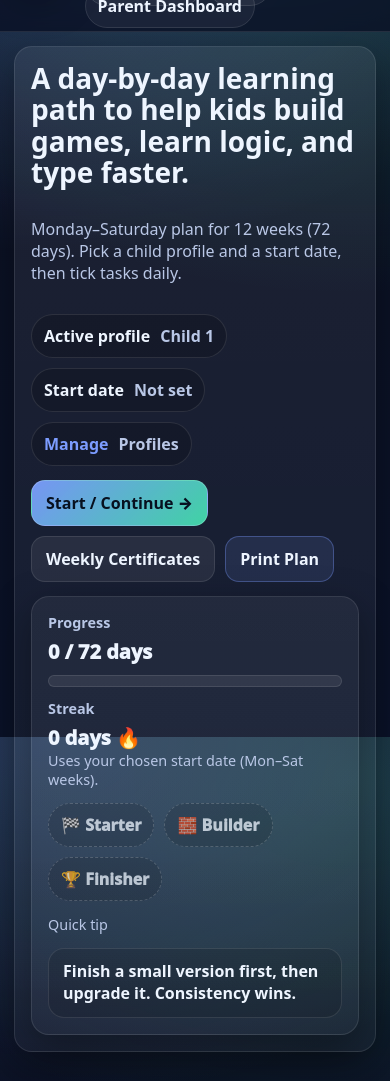
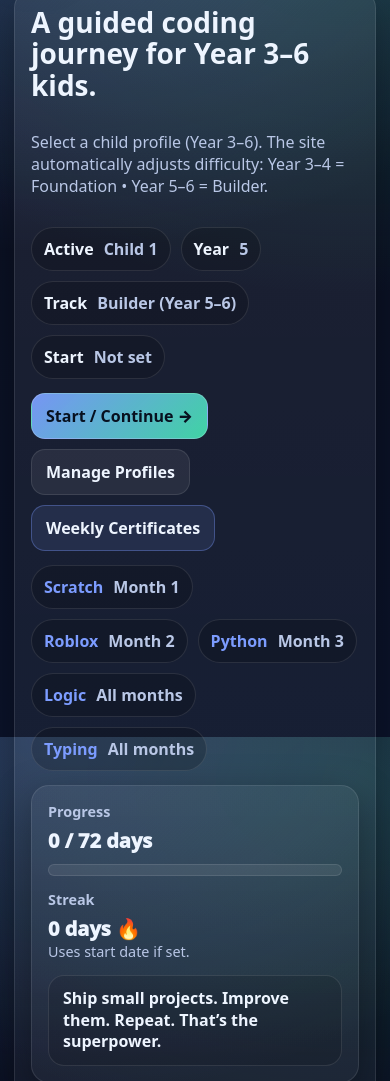
Before and after one commit to youngtekkie/web, a plain HTML site: page index.html in a window 390 px wide. Shown: the part 107-1188 px from the top of the page. Drawn offline with Linux system fonts and the light colour scheme.

Commit message:
Revise index.html for Year 3–6 focus
Updated title and subtitles for clarity. Modified viewport settings and added mobile navigation elements.

```diff
--- a/index.html
+++ b/index.html
@@ -1,10 +1,9 @@
-<!-- FILE: index.html  (Home) — UPDATED: adds Profiles + Certificates -->
 <!doctype html>
 <html lang="en-GB">
 <head>
   <meta charset="utf-8" />
-  <meta name="viewport" content="width=device-width,initial-scale=1" />
-  <title>Young Tech Architect — 90 Day Challenge</title>
+  <meta name="viewport" content="width=device-width,initial-scale=1,viewport-fit=cover" />
+  <title>Young Tech Architect — Year 3–6</title>
   <link rel="stylesheet" href="./styles.css" />
 </head>
 <body>
@@ -14,11 +13,11 @@
         <span class="brand__mark" aria-hidden="true"></span>
         <span class="brand__text">
           <span class="brand__title">Young Tech Architect</span>
-          <span class="brand__subtitle">90 Day Challenge</span>
+          <span class="brand__subtitle">Year 3–6 Journey</span>
         </span>
       </a>
 
-      <nav class="nav" aria-label="Primary">
+      <nav class="navRow" aria-label="Primary">
         <a class="nav__link is-active" href="./index.html">Home</a>
         <a class="nav__link" href="./profiles.html">Profiles</a>
         <a class="nav__link" href="./month1.html">Month 1</a>
@@ -30,94 +29,118 @@
       </nav>
 
       <div class="topbar__actions">
+        <button class="menuBtn" type="button" data-yt="navbtn" aria-expanded="false" aria-label="Open menu">☰</button>
         <button class="btn btn--soft" id="kidModeToggle" type="button" aria-pressed="false">Kid Mode: Off</button>
       </div>
     </div>
   </header>
 
+  <div class="backdrop" data-yt="backdrop"></div>
+  <aside class="drawer" data-yt="drawer" aria-label="Mobile menu">
+    <div class="drawerHeader">
+      <div class="drawerTitle">Menu</div>
+      <button class="menuBtn" type="button" data-yt="navbtn" aria-expanded="true" aria-label="Close menu">✕</button>
+    </div>
+    <div class="drawerLinks">
+      <a href="./index.html">Home</a>
+      <a href="./profiles.html">Profiles</a>
+      <a href="./month1.html">Month 1</a>
+      <a href="./month2.html">Month 2</a>
+      <a href="./month3.html">Month 3</a>
+      <a href="./certificates.html">Certificates</a>
+      <a href="./print.html">Print</a>
+      <a href="./dashboard.html">Parent Dashboard</a>
+    </div>
+  </aside>
+
   <main class="wrap stack">
-    <section class="hero card">
+    <section class="card">
       <div class="hero__grid">
         <div class="stack">
-          <h1 class="h1">A day-by-day learning path to help kids build games, learn logic, and type faster.</h1>
+          <h1 class="h1">A guided coding journey for Year 3–6 kids.</h1>
           <p class="muted">
-            Monday–Saturday plan for 12 weeks (72 days). Pick a child profile and a start date, then tick tasks daily.
+            Select a child profile (Year 3–6). The site automatically adjusts difficulty:
+            Year 3–4 = Foundation • Year 5–6 = Builder.
           </p>
 
           <div class="pillrow">
-            <span class="pill pill--static">
-              <span class="pill__k">Active profile</span><span class="pill__v" id="activeProfileName">—</span>
-            </span>
-            <span class="pill pill--static">
-              <span class="pill__k">Start date</span><span class="pill__v" id="activeStartDate">—</span>
-            </span>
-            <a class="pill" href="./profiles.html"><span class="pill__k">Manage</span><span class="pill__v">Profiles</span></a>
+            <span class="pill pill--static"><span class="pill__k">Active</span><span class="pill__v" id="pName">—</span></span>
+            <span class="pill pill--static"><span class="pill__k">Year</span><span class="pill__v" id="pYear">—</span></span>
+            <span class="pill pill--static"><span class="pill__k">Track</span><span class="pill__v" id="pTrack">—</span></span>
+            <span class="pill pill--static"><span class="pill__k">Start</span><span class="pill__v" id="pStart">—</span></span>
           </div>
 
           <div class="ctaRow">
             <a class="btn btn--primary" href="./month1.html">Start / Continue →</a>
-            <a class="btn" href="./certificates.html">Weekly Certificates</a>
-            <a class="btn btn--soft" href="./print.html">Print Plan</a>
+            <a class="btn" href="./profiles.html">Manage Profiles</a>
+            <a class="btn btn--soft" href="./certificates.html">Weekly Certificates</a>
+          </div>
+
+          <div class="pillrow">
+            <a class="pill" href="https://scratch.mit.edu" target="_blank" rel="noreferrer"><span class="pill__k">Scratch</span><span class="pill__v">Month 1</span></a>
+            <a class="pill" href="https://create.roblox.com" target="_blank" rel="noreferrer"><span class="pill__k">Roblox</span><span class="pill__v">Month 2</span></a>
+            <a class="pill" href="https://replit.com" target="_blank" rel="noreferrer"><span class="pill__k">Python</span><span class="pill__v">Month 3</span></a>
+            <a class="pill" href="https://www.khanacademy.org" target="_blank" rel="noreferrer"><span class="pill__k">Logic</span><span class="pill__v">All months</span></a>
+            <a class="pill" href="https://www.typingclub.com" target="_blank" rel="noreferrer"><span class="pill__k">Typing</span><span class="pill__v">All months</span></a>
           </div>
         </div>
 
         <div class="card card--soft stack">
-          <div class="stats">
           <div class="stat">
             <div class="stat__k">Progress</div>
             <div class="stat__v" id="homeProgressText">0 / 72 days</div>
-              <div class="bar" aria-label="Progress bar"><div id="homeProgressBar"></div></div>
+            <div class="bar"><div id="homeProgressBar"></div></div>
           </div>
           <div class="stat">
             <div class="stat__k">Streak</div>
             <div class="stat__v"><span id="homeStreak">0</span> days 🔥</div>
-              <div class="muted small">Uses your chosen start date (Mon–Sat weeks).</div>
+            <div class="muted small">Uses start date if set.</div>
+          </div>
+          <div class="quote">Ship small projects. Improve them. Repeat. That’s the superpower.</div>
         </div>
       </div>
+    </section>
 
-          <div class="badges">
-            <div class="badge" id="badgeStarter">🏁 Starter</div>
-            <div class="badge" id="badgeBuilder">🧱 Builder</div>
-            <div class="badge" id="badgeFinisher">🏆 Finisher</div>
+    <section class="grid2">
+      <article class="card stack">
+        <h2 class="h2">How a day works</h2>
+        <div class="muted">Main build + Logic + Typing + Quick “explain it”.</div>
+        <div class="muted small">Tick all 4 to complete the day.</div>
+      </article>
+      <article class="card stack">
+        <h2 class="h2">Next step</h2>
+        <div class="ctaRow">
+          <a class="btn" href="./dashboard.html">Open Parent Dashboard</a>
+          <a class="btn btn--soft" href="./print.html">Print plan</a>
         </div>
-
-          <div class="stack">
-            <div class="small muted">Quick tip</div>
-            <div class="quote">Finish a small version first, then upgrade it. Consistency wins.</div>
-          </div>
-        </div>
-      </div>
+      </article>
     </section>
   </main>
 
   <footer class="footer wrap">
-    <span class="muted small">Progress is saved per child on this device.</span>
-    <button class="btn btn--danger btn--tiny" id="resetAll" type="button" title="Clears ticks for the active child on this device">
-      Reset active child ticks
-    </button>
+    <span class="muted small">Static site friendly (GitHub Pages-ready).</span>
+    <button class="btn btn--danger btn--tiny" id="resetActive" type="button">Reset active child ticks</button>
   </footer>
 
   <script src="./app.js"></script>
   <script>
+    YTA.init();
     YTA.initKidModeUI();
 
     const p = YTA.getActiveProfile();
-    document.getElementById("activeProfileName").textContent = p ? p.name : "No profile";
-    document.getElementById("activeStartDate").textContent = p?.startDate ? YTA.fmtDate(p.startDate) : "Not set";
+    const cur = YTA.getActiveCurriculum();
+
+    document.getElementById("pName").textContent = p?.name ?? "No profile";
+    document.getElementById("pYear").textContent = p?.yearGroup ?? "—";
+    document.getElementById("pTrack").textContent = cur?.name ?? "—";
+    document.getElementById("pStart").textContent = p?.startDate ? YTA.fmtDate(p.startDate) : "Not set";
 
     const { completeDays, totalDays, pct } = YTA.computeOverallProgress();
     document.getElementById("homeProgressText").textContent = `${completeDays} / ${totalDays} days`;
     document.getElementById("homeProgressBar").style.width = `${pct}%`;
     document.getElementById("homeStreak").textContent = YTA.computeStreak();
 
-    const starter = document.getElementById("badgeStarter");
-    const builder = document.getElementById("badgeBuilder");
-    const finisher = document.getElementById("badgeFinisher");
-    starter.classList.toggle("badge--on", completeDays >= 1);
-    builder.classList.toggle("badge--on", completeDays >= 12);
-    finisher.classList.toggle("badge--on", completeDays >= 72);
-
-    document.getElementById("resetAll").addEventListener("click", () => YTA.resetActiveChildTicks());
+    document.getElementById("resetActive").addEventListener("click", () => YTA.resetActiveChildTicks());
   </script>
 </body>
 </html>
```
Lines whose indentation alone changed are shown as unchanged.
